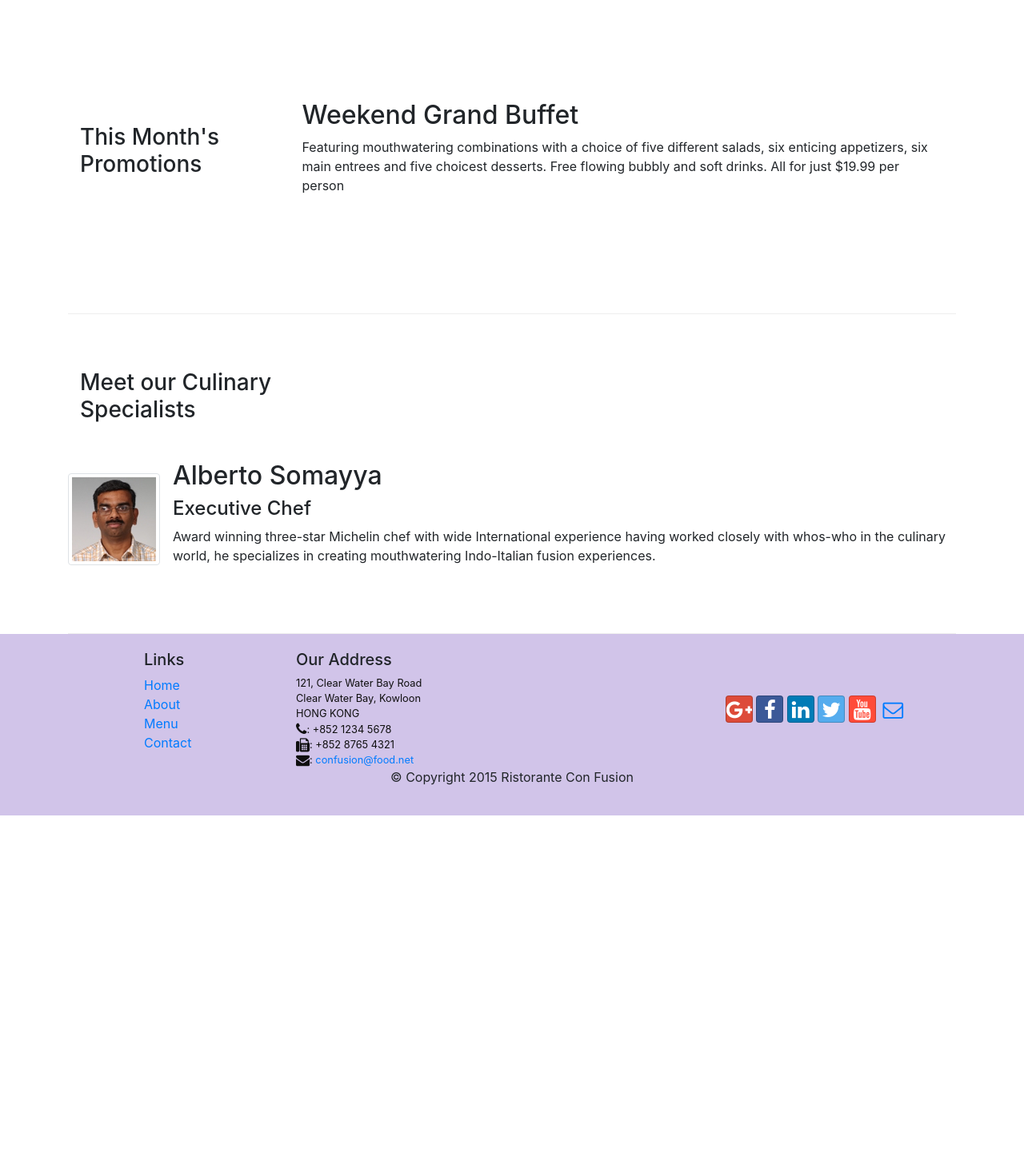
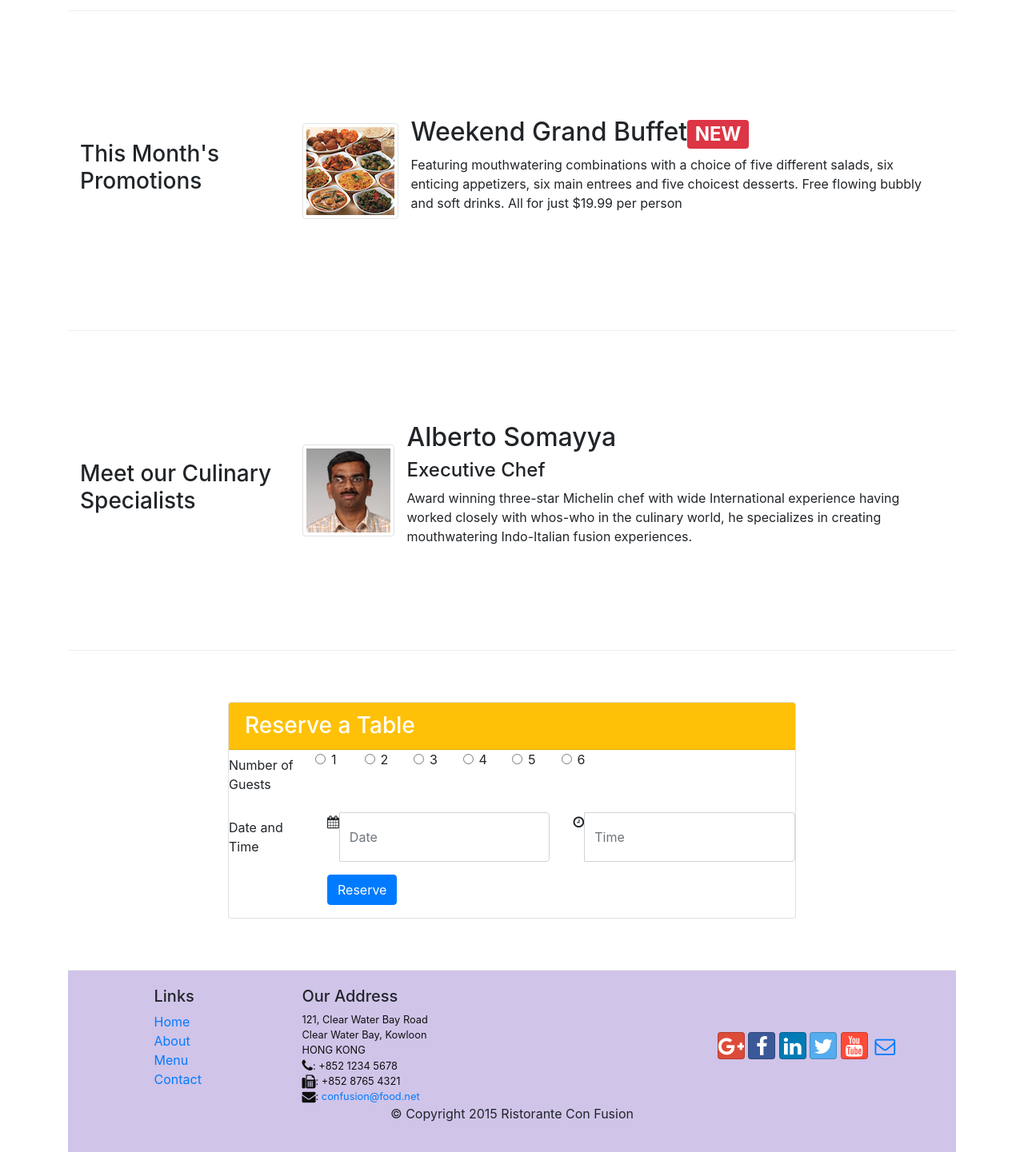
Before and after one commit to dnpurdy/bootstrap4, a website: page index.html in a window 1280 px wide. Shown: the part 720-2161 px from the top of the page at 80% size. Before the commit the page ends 1740 px from the top, so only its background shows below. Drawn offline with nearby package versions, Linux system fonts and the light colour scheme.

Commit message:
MISC: Assignment 2

```diff
--- a/index.html
+++ b/index.html
@@ -35,12 +35,13 @@
 <header class="jumbotron">
     <div class="container">
         <div class="row row-header">
-                <div class="col-12 col-sm-8">
+            <div class="col-12 col-sm-6">
                 <h1>Ristorante con Fusion</h1>
                 <p>We take inspiration from the World's best cuisines, and create a unique fusion experience. Our lipsmacking creations will tickle your culinary senses!</p>
             </div>
-                <div class="col col-sm align-self-center">
+            <div class="col col-sm-6 align-self-center">
                 <img src="img/logo.png" class="img-fluid">
+                <a class="btn btn-sm btn-warning col-6 offset-md-1" href="#reserve" >Reserve Table</a>
             </div>
         </div>
     </div>
@@ -51,9 +52,9 @@
         <div class="col-sm-4 col-md-3 flex-last">
             <h3>Our Lipsmacking Culinary Creations</h3>
         </div>
+        <div class='col-sm col-md flex-first'>
             <div class="media">
-                <img class="d-flex mr-3 img-thumbnail align-self-center"
-                     src="img/uthappizza.png" alt="Uthappizza">
+                <img class="flex-first mr-3 img-thumbnail align-self-center" src="img/uthappizza.png" alt="Uthappizza">
                 <div class="media-body">
                     <h2 class="mt-0">Uthappizza<span class="badge badge-danger">HOT</span><span class="badge badge-pill badge-default">$4.99</span></h2>
                     <p class="hidden-xs-down">A unique combination of Indian Uthappam (pancake) and
@@ -62,17 +63,23 @@
                         Buffalo Paneer.</p>
                 </div>
             </div>
+        </div>
 
     </div>
 
 
     <div class="row row-content align-items-center">
-            <div class="col-sm-4 col-md-3">
+        <div class="col-sm-4 col-md-3 flex-first">
             <h3>This Month's Promotions</h3>
         </div>
-            <div class="col-sm col-md">
-                <h2>Weekend Grand Buffet</h2>
+        <div class='col-sm col-md flex-last'>
+            <div class="media">
+                <img class="flex-last mr-3 img-thumbnail align-self-center" src="img/buffet.png" alt="Buffet">
+                <div class="media-body">
+                    <h2 class="mt-0">Weekend Grand Buffet<span class="badge badge-danger">NEW</span></h2>
                     <p class="hidden-xs-down">Featuring mouthwatering combinations with a choice of five different salads, six enticing appetizers, six main entrees and five choicest desserts. Free flowing bubbly and soft drinks. All for just $19.99 per person </p>
+                </div>
+            </div>
         </div>
     </div>
 
@@ -80,8 +87,9 @@
         <div class="col-sm-4 col-md-3 flex-last">
             <h3>Meet our Culinary Specialists</h3>
         </div>
+        <div class='col-sm col-md flex-first'>
             <div class="media">
-                <img class="d-flex mr-3 img-thumbnail align-self-center"
+                <img class="flex-first mr-3 img-thumbnail align-self-center"
                      src="img/alberto.png" alt="Alberto Somayya">
                 <div class="media-body">
                     <h2 class="mt-0">Alberto Somayya</h2>
@@ -92,6 +100,53 @@
                         creating mouthwatering Indo-Italian fusion experiences.
                     </p>
                 </div>
+            </div>
+        </div>
+    </div>
+
+    <div id="reserve" class="row row-content align-items-center">
+        <div class="col-sm-8 col-12 mx-auto">
+            <div class="card">
+                <h3 class="card-header bg-warning text-white">Reserve a Table</h3>
+                <form class="card-block">
+                    <div class="form-group row">
+                        <label for="guests-number" class="col-md-2 col-form-label">Number of Guests</label>
+                        <div class="form-check col-1">
+                            <label class="form-check-label"><input type="radio" class="form-check-input" name="guests" value="1">1</label>
+                        </div>
+                        <div class="form-check col-1">
+                            <label class="form-check-label"><input type="radio" class="form-check-input" name="guests" value="2">2</label>
+                        </div>
+                        <div class="form-check col-1">
+                            <label class="form-check-label"><input type="radio" class="form-check-input" name="guests" value="3">3</label>
+                        </div>
+                        <div class="form-check col-1">
+                            <label class="form-check-label"><input type="radio" class="form-check-input" name="guests" value="4">4</label>
+                        </div>
+                        <div class="form-check col-1">
+                            <label class="form-check-label"><input type="radio" class="form-check-input" name="guests" value="5">5</label>
+                        </div>
+                        <div class="form-check col-1">
+                            <label class="form-check-label"><input type="radio" class="form-check-input" name="guests" value="6">6</label>
+                        </div>
+                    </div>
+                    <div class="form-group row">
+                        <label for="date-time" class="col-md-2 col-form-label">Date and Time</label>
+                        <div class="input-group col-md-5">
+                            <span class="input-group-addon"><i class="fa fa-calendar" aria-hidden="true"></i></span>
+                            <input type="text" class="form-control" id="date" name="date" placeholder="Date">
+                        </div>
+                        <div class="input-group col-md-5">
+                            <span class="input-group-addon"><i class="fa fa-clock-o" aria-hidden="true"></i></span>
+                            <input type="text" class="form-control" id="time" name="time" placeholder="Time">
+                        </div>
+                    </div>
+                    <div class="form-group row">
+                        <div class="offset-md-2 col-md-10">
+                            <button type="submit" class="btn btn-primary">Reserve</button>
+                        </div>
+                    </div>
+                </form>
             </div>
         </div>
     </div>
```
Lines whose indentation alone changed are shown as unchanged.
